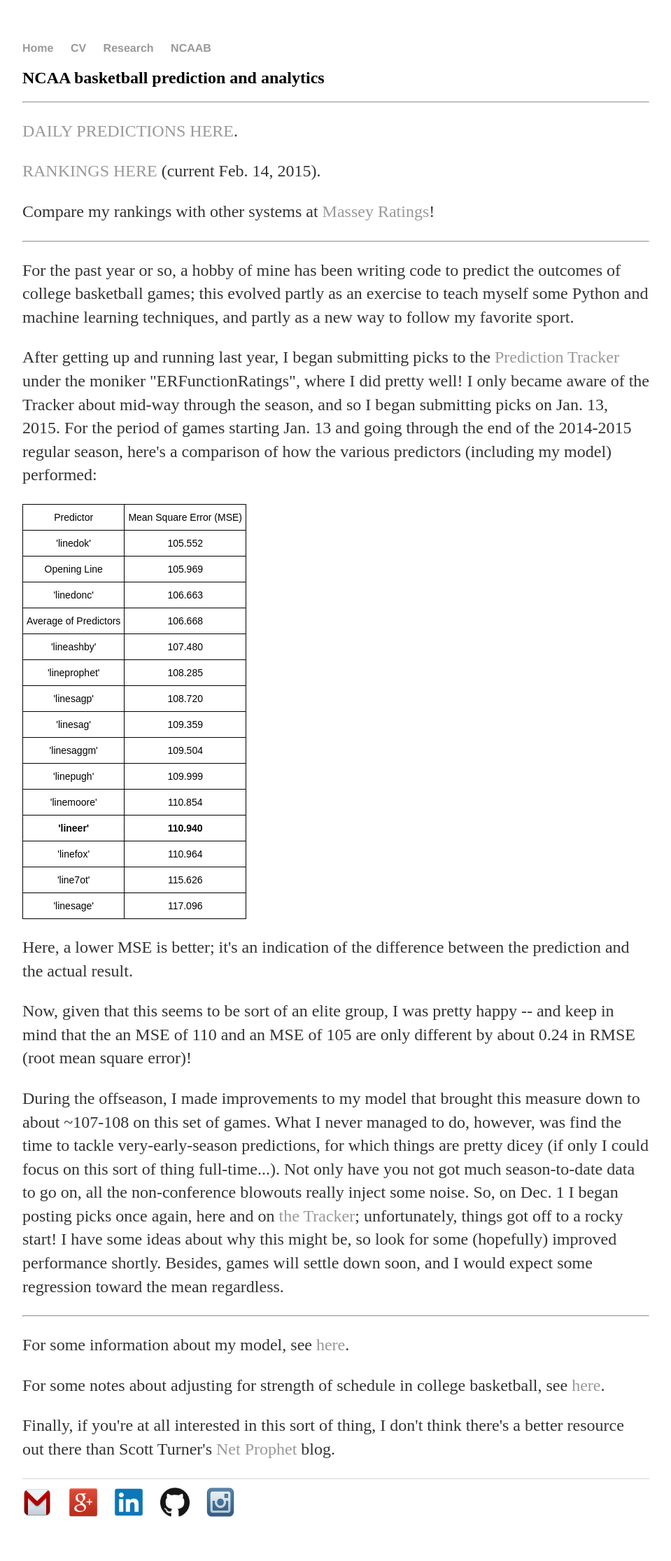
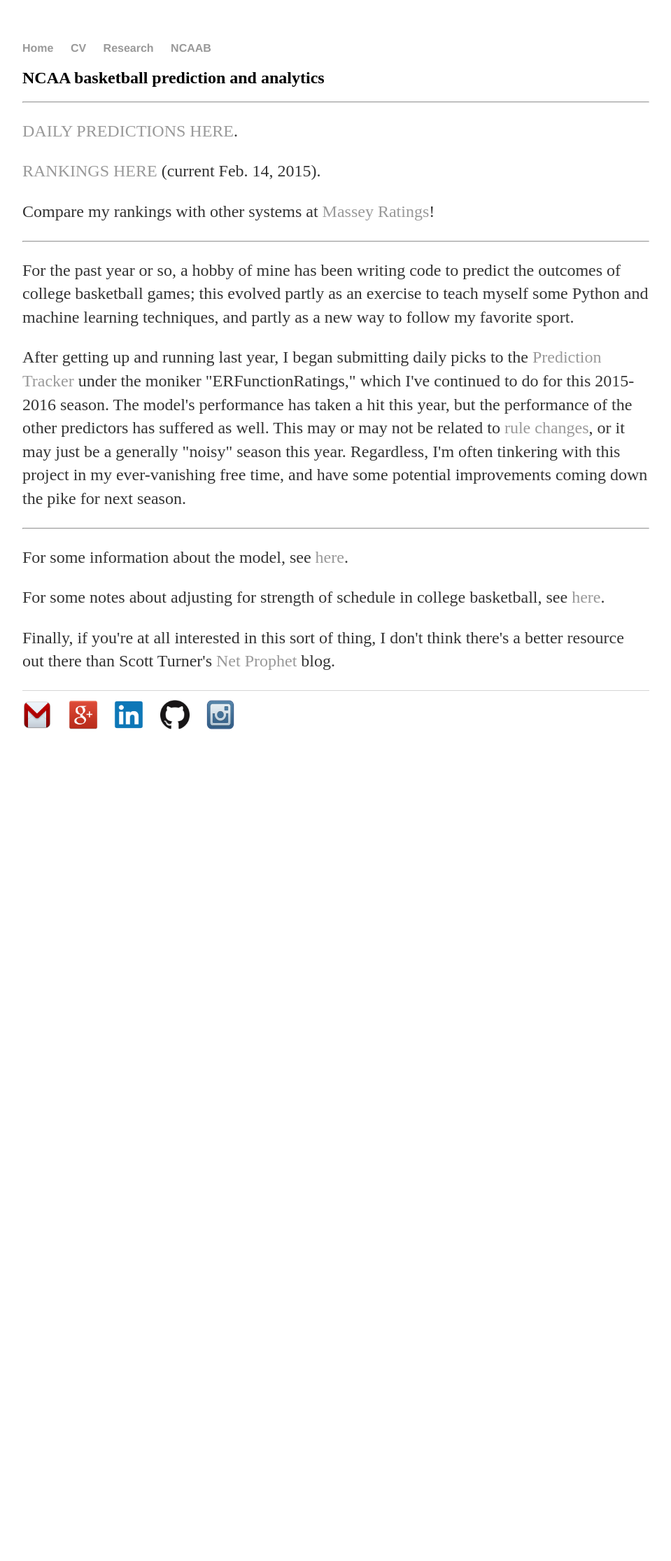
Before and after one commit to erikrforseth/erikrforseth.github.io, a Jekyll site: the page built from basketball/index.html, in a window 1280 px wide. Shown: the whole page at 70% size, without its empty margins (160-1119 px from the left). Built offline with Jekyll 4.4.1, drawn with Linux system fonts in a browser that asks for light colours; after the commit the page ends 1105 px from its top, so only the background shows below that.

Commit message:
Updates to basketball index.

```diff
--- a/basketball/index.html
+++ b/basketball/index.html
@@ -13,85 +13,9 @@ title: Erik Forseth
 
   <p>For the past year or so, a hobby of mine has been writing code to predict the outcomes of college basketball games; this evolved partly as an exercise to teach myself some Python and machine learning techniques, and partly as a new way to follow my favorite sport.</p>
 
-  <p>After getting up and running last year, I began submitting picks to the <a href="http://www.thepredictiontracker.com/basketball.php">Prediction Tracker</a> under the moniker "ERFunctionRatings", where I did pretty well! I only became aware of the Tracker about mid-way through the season, and so I began submitting picks on Jan. 13, 2015. For the period of games starting Jan. 13 and going through the end of the 2014-2015 regular season, here's a comparison of how the various predictors (including my model) performed:</p>
-  <style type="text/css">
-.tg  {border-collapse:collapse;border-spacing:0;}
-.tg td{font-family:Arial, sans-serif;font-size:14px;padding:10px 5px;border-style:solid;border-width:1px;overflow:hidden;word-break:normal;}
-.tg th{font-family:Arial, sans-serif;font-size:14px;font-weight:normal;padding:10px 5px;border-style:solid;border-width:1px;overflow:hidden;word-break:normal;}
-.tg .tg-baqh{text-align:center;vertical-align:top}
-.tg .tg-amwm{font-weight:bold;text-align:center;vertical-align:top}
-</style>
-<table class="tg">
-  <tr>
-    <th class="tg-baqh">Predictor</th>
-    <th class="tg-baqh">Mean Square Error (MSE)</th>
-  </tr>
-  <tr>
-    <td class="tg-baqh">'linedok'</td>
-    <td class="tg-baqh">105.552</td>
-  </tr>
-  <tr>
-    <td class="tg-baqh">Opening Line</td>
-    <td class="tg-baqh">105.969</td>
-  </tr>
-  <tr>
-    <td class="tg-baqh">'linedonc'</td>
-    <td class="tg-baqh">106.663</td>
-  </tr>
-  <tr>
-    <td class="tg-baqh">Average of Predictors</td>
-    <td class="tg-baqh">106.668</td>
-  </tr>
-  <tr>
-    <td class="tg-baqh">'lineashby'</td>
-    <td class="tg-baqh">107.480</td>
-  </tr>
-  <tr>
-    <td class="tg-baqh">'lineprophet'</td>
-    <td class="tg-baqh">108.285</td>
-  </tr>
-  <tr>
-    <td class="tg-baqh">'linesagp'</td>
-    <td class="tg-baqh">108.720</td>
-  </tr>
-  <tr>
-    <td class="tg-baqh">'linesag'</td>
-    <td class="tg-baqh">109.359</td>
-  </tr>
-  <tr>
-    <td class="tg-baqh">'linesaggm'</td>
-    <td class="tg-baqh">109.504</td>
-  </tr>
-  <tr>
-    <td class="tg-baqh">'linepugh'</td>
-    <td class="tg-baqh">109.999</td>
-  </tr>
-  <tr>
-    <td class="tg-baqh">'linemoore'</td>
-    <td class="tg-baqh">110.854</td>
-  </tr>
-  <tr>
-    <td class="tg-amwm">'lineer'</td>
-    <td class="tg-amwm">110.940</td>
-  </tr>
-  <tr>
-    <td class="tg-baqh">'linefox'</td>
-    <td class="tg-baqh">110.964</td>
-  </tr>
-  <tr>
-    <td class="tg-baqh">'line7ot'</td>
-    <td class="tg-baqh">115.626</td>
-  </tr>
-  <tr>
-    <td class="tg-baqh">'linesage'</td>
-    <td class="tg-baqh">117.096</td>
-  </tr>
-</table>
-  <p>Here, a lower MSE is better; it's an indication of the difference between the prediction and the actual result.</p>
-  <p>Now, given that this seems to be sort of an elite group, I was pretty happy -- and keep in mind that the an MSE of 110 and an MSE of 105 are only different by about 0.24 in RMSE (root mean square error)!</p>
-  <p>During the offseason, I made improvements to my model that brought this measure down to about ~107-108 on this set of games. What I never managed to do, however, was find the time to tackle very-early-season predictions, for which things are pretty dicey (if only I could focus on this sort of thing full-time...). Not only have you not got much season-to-date data to go on, all the non-conference blowouts really inject some noise. So, on Dec. 1 I began posting picks once again, here and on <a href="http://www.thepredictiontracker.com/predbb.html">the Tracker</a>; unfortunately, things got off to a rocky start! I have some ideas about why this might be, so look for some (hopefully) improved performance shortly. Besides, games will settle down soon, and I would expect some regression toward the mean regardless. </p>
+  <p>After getting up and running last year, I began submitting daily picks to the <a href="http://www.thepredictiontracker.com/basketball.php">Prediction Tracker</a> under the moniker "ERFunctionRatings," which I've continued to do for this 2015-2016 season. The model's performance has taken a hit this year, but the performance of the other predictors has suffered as well. This may or may not be related to <a href="http://www.ncaa.com/news/basketball-men/article/2015-06-08/ncaa-changes-shot-clock-30-seconds-makes-other-changes-game">rule changes</a>, or it may just be a generally "noisy" season this year. Regardless, I'm often tinkering with this project in my ever-vanishing free time, and have some potential improvements coming down the pike for next season.</p>
   <hr>
-  <p> For some information about my model, see <a href="/basketball/model">here</a>. </p>
+  <p> For some information about the model, see <a href="/basketball/model">here</a>. </p>
   <p> For some notes about adjusting for strength of schedule in college basketball, see <a href="/basketball/rpi">here</a>.</p>
   <p>Finally, if you're at all interested in this sort of thing, I don't think there's a better resource out there than Scott Turner's <a href = "http://netprophetblog.blogspot.com/">Net Prophet</a> blog.</p>
 </div><!-- /.blurb -->
```
